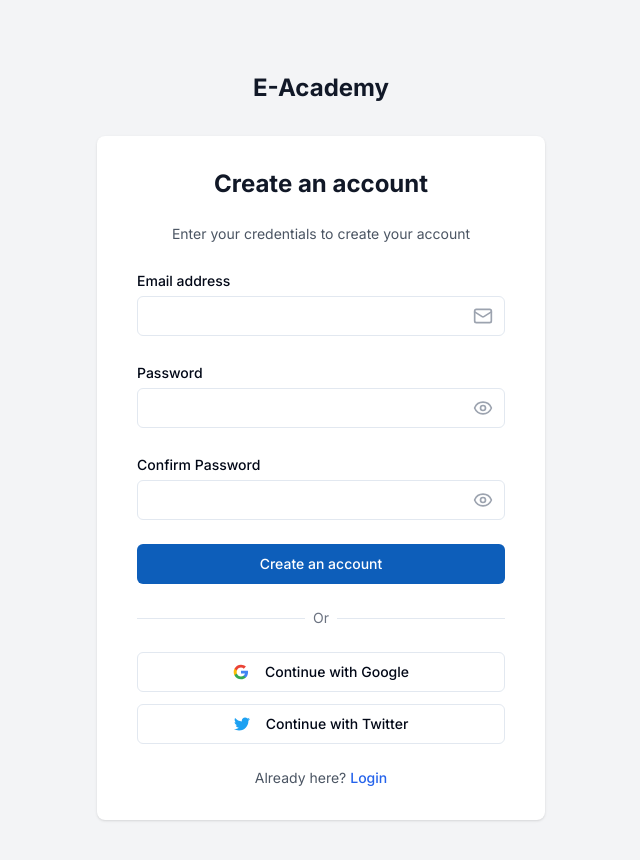
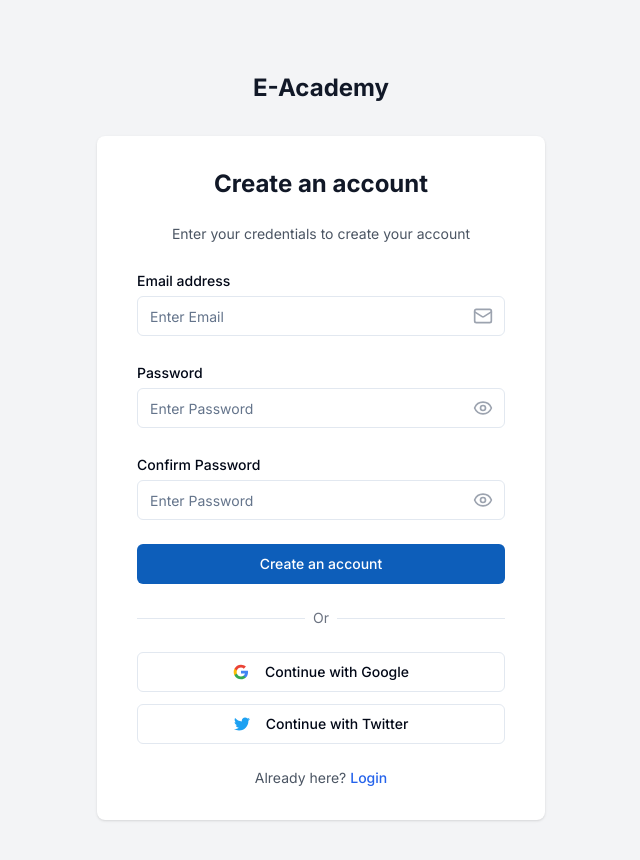
Before and after one commit to happychuks/e-academy, a Next.js app: page /signup in a window 1280 px wide. Shown: the top 860 px of the page, without its empty margins (319-959 px from the left). Built offline with nearby package versions, Linux system fonts and the light colour scheme.

Commit message:
feat(update): added placeholders to Input fields

```diff
--- a/src/components/Signup.tsx
+++ b/src/components/Signup.tsx
@@ -81,7 +81,7 @@ export default function SignUp() {
             <div>
               <Label htmlFor="email">Email address</Label>
               <div className="mt-1 relative">
-                <Input id="email" name="email" type="email" autoComplete="email" required />
+                <Input id="email" name="email" type="email" autoComplete="email" placeholder="Enter Email" required />
                 <div className="absolute inset-y-0 right-0 pr-3 flex items-center pointer-events-none">
                   <Mail className="h-5 w-5 text-gray-400" />
                 </div>
@@ -92,7 +92,7 @@ export default function SignUp() {
             <div>
               <Label htmlFor="password">Password</Label>
               <div className="mt-1 relative">
-                <Input id="password" name="password" type={showPassword ? "text" : "password"} autoComplete="new-password" required />
+                <Input id="password" name="password" placeholder="Enter Password" type={showPassword ? "text" : "password"} autoComplete="new-password" required />
                 <div className="absolute inset-y-0 right-0 pr-3 flex items-center">
                   <button type="button" onClick={() => setShowPassword(!showPassword)} className="focus:outline-none">
                     {showPassword ? <EyeOff className="h-5 w-5 text-gray-400" /> : <Eye className="h-5 w-5 text-gray-400" />}
@@ -105,7 +105,7 @@ export default function SignUp() {
             <div className="mb-4">
               <Label htmlFor="confirmPassword">Confirm Password</Label>
               <div className="mt-1 relative">
-                <Input id="confirmPassword" name="confirmPassword" type={showConfirmPassword ? "text" : "password"} autoComplete="new-password" required />
+                <Input id="confirmPassword" name="confirmPassword" placeholder="Enter Password" type={showConfirmPassword ? "text" : "password"} autoComplete="new-password" required />
                 <div className="absolute inset-y-0 right-0 pr-3 flex items-center">
                   <button type="button" onClick={() => setShowConfirmPassword(!showConfirmPassword)} className="focus:outline-none">
                     {showConfirmPassword ? <EyeOff className="h-5 w-5 text-gray-400" /> : <Eye className="h-5 w-5 text-gray-400" />}
```
